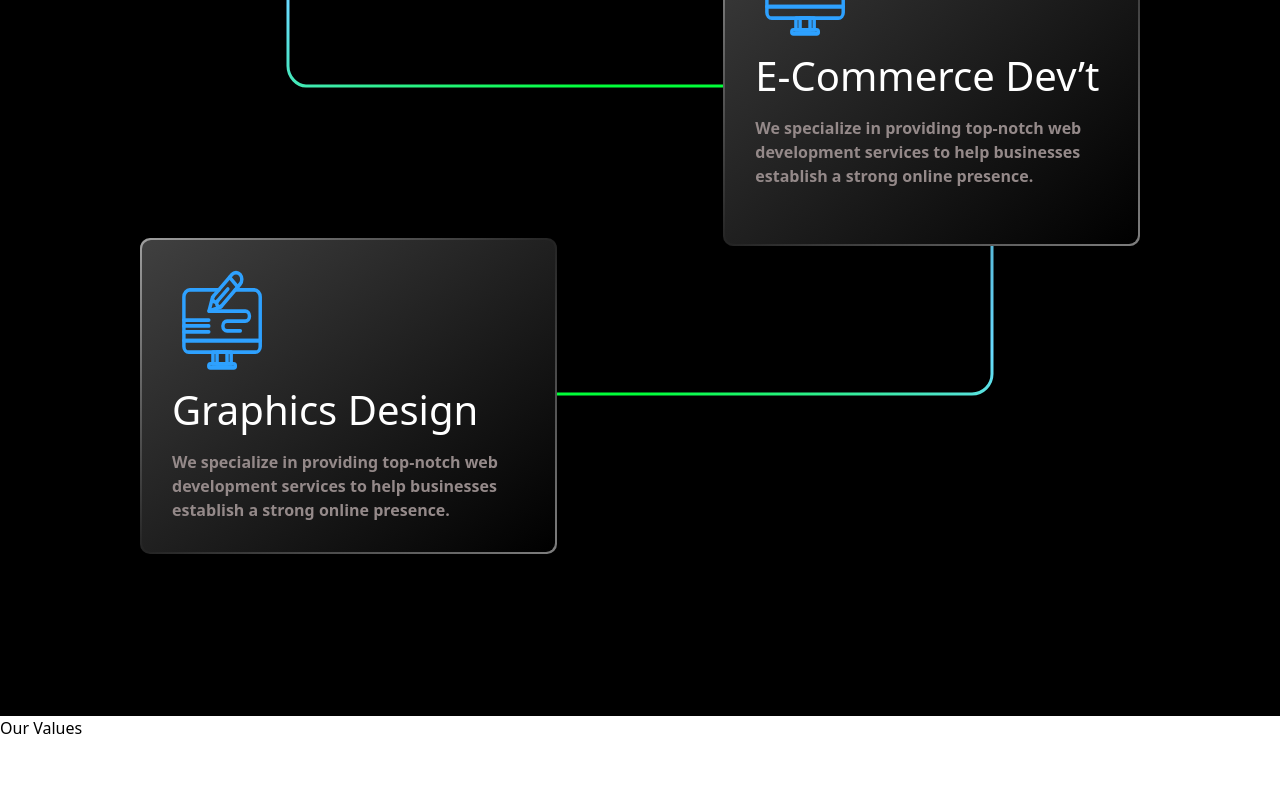
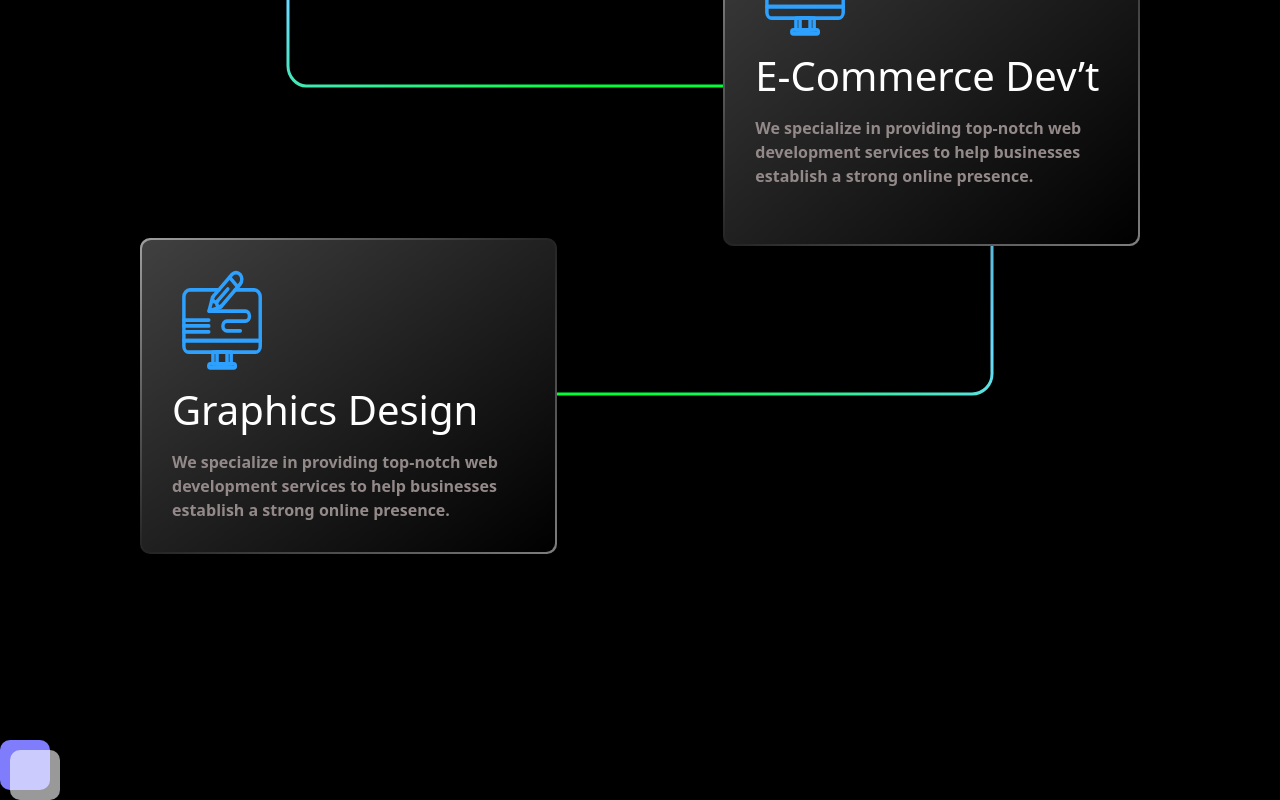
Before and after one commit to Upsurge-Tech/UpsurgeVite, a React (Vite) app in the folder upsurge/: page / in a window 1280 px wide. Shown: the part 2550-3350 px from the top of the page. Before the commit the page ends 3290 px from the top, so only its background shows below. Built offline with nearby package versions, Linux system fonts and the light colour scheme.

Commit message:
stylish squares component

```diff
--- a/upsurge/src/components/OurValues/index.jsx
+++ b/upsurge/src/components/OurValues/index.jsx
@@ -1,41 +1,66 @@
 export default function OurValues() {
   const values = [
     {
-            image:'',
-            title:'Innovation',
-            content:`Building an enterprise doesn't need to be a nightmare or cost
-            you thousands. Felix is purpose built.`
+      image: '',
+      title: 'Innovation',
+      content: `Building an enterprise doesn't need to be a nightmare or cost
+            you thousands. Felix is purpose built.`,
     },
     {
-            image:'',
-            title:'Growth',
-            content:`Building an enterprise doesn't need to be a nightmare or cost
-            you thousands. Felix is purpose built.`
+      image: '',
+      title: 'Growth',
+      content: `Building an enterprise doesn't need to be a nightmare or cost
+            you thousands. Felix is purpose built.`,
     },
     {
-            image:'',
-            title:'Ownership',
-            content:`Building an enterprise doesn't need to be a nightmare or cost
-            you thousands. Felix is purpose built.`
+      image: '',
+      title: 'Ownership',
+      content: `Building an enterprise doesn't need to be a nightmare or cost
+            you thousands. Felix is purpose built.`,
     },
     {
-            image:'',
-            title:'Team Work',
-            content:`Building an enterprise doesn't need to be a nightmare or cost
-            you thousands. Felix is purpose built.`
+      image: '',
+      title: 'Team Work',
+      content: `Building an enterprise doesn't need to be a nightmare or cost
+            you thousands. Felix is purpose built.`,
     },
     {
-            image:'',
-            title:'Commitment',
-            content:`Building an enterprise doesn't need to be a nightmare or cost
-            you thousands. Felix is purpose built.`
+      image: '',
+      title: 'Commitment',
+      content: `Building an enterprise doesn't need to be a nightmare or cost
+            you thousands. Felix is purpose built.`,
     },
     {
-            image:'',
-            title:'Positivity',
-            content:`Building an enterprise doesn't need to be a nightmare or cost
-            you thousands. Felix is purpose built.`
+      image: '',
+      title: 'Positivity',
+      content: `Building an enterprise doesn't need to be a nightmare or cost
+            you thousands. Felix is purpose built.`,
     },
   ]
-  return <h2>Our Values</h2>
+  return (
+    <section className="bg-[black]">
+      <h2>Our Values</h2>
+      <div>
+        <StyleSquare color={'#807dfd'} />
+      </div>
+      {/* <StyleSquare color={'#39d4ff'} />
+      <StyleSquare color={'#e644ee'} />
+
+      <StyleSquare color={'#8c7359'} />
+      <StyleSquare color={'#8c5a5a'} />
+      <StyleSquare color={'#608359'} /> */}
+    </section>
+  )
 }
+
+function StyleSquare({ color }) {
+  return (
+    <div className="w-[60px] h-[60px] relative">
+      <div
+        className="rounded-[10px] w-[50px] h-[50px] absolute"
+        style={{ backgroundColor: color }}
+      ></div>
+      <div className="rounded-[10px] w-[50px] h-[50px] bg-white opacity-60 absolute bottom-0 right-0"></div>
+    </div>
+  )
+}
```
Lines whose indentation alone changed are shown as unchanged.
